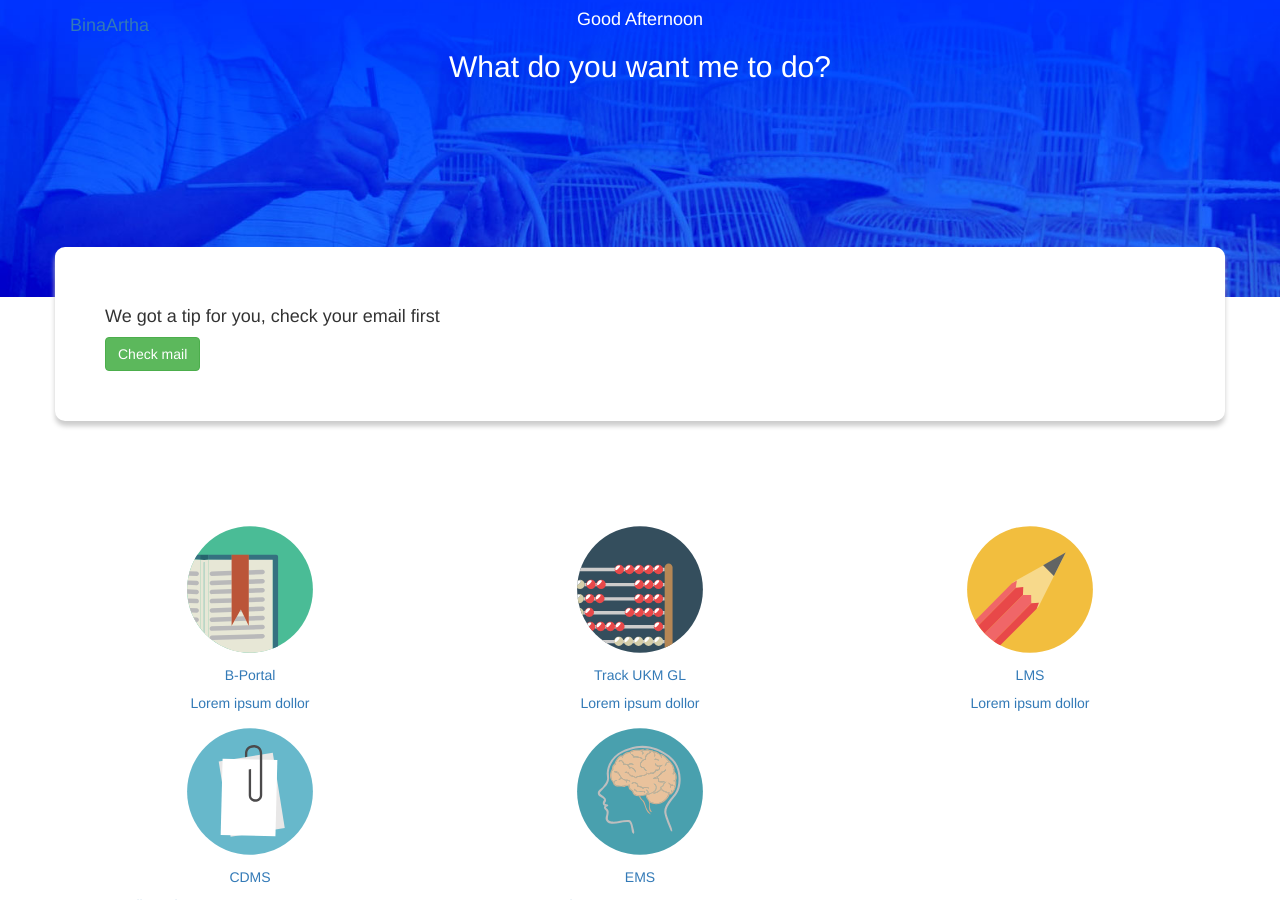
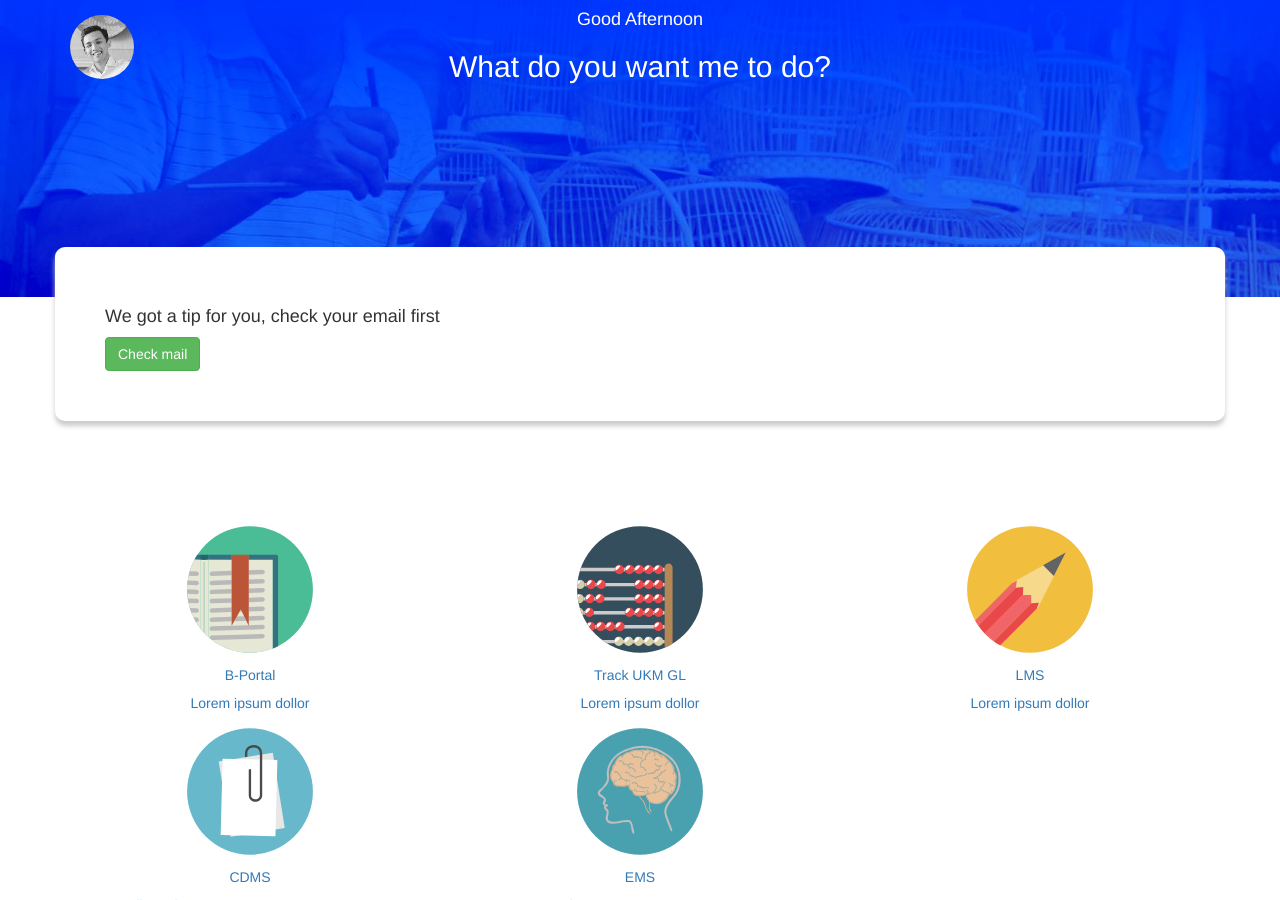
Before and after one commit to kemtol/Bina-Artha, a Jekyll site: the page built from laman/welcome.md, in a window 1280 px wide and 900 px high. Built offline with Jekyll 4.4.1, drawn with Linux system fonts in a browser that asks for light colours; nearby versions of some CDN libraries.

Commit message:
Update oss.html

```diff
--- a/_layouts/oss.html
+++ b/_layouts/oss.html
@@ -29,7 +29,9 @@
     <nav class="navbar navbar-fixed-top">
       <div class="container">
         <div class="navbar-header">
-          <a class="navbar-brand" href="#">BinaArtha</a>
+          <a class="navbar-brand" href="#">
+            <span class="circle" style="width: 64px;"><img src="https://raw.githubusercontent.com/kemtol/Bina-Artha/master/images/kemal-profile-pic.png" span=""></span>
+          </a>
         </div>
       </div>
     </nav>
```
